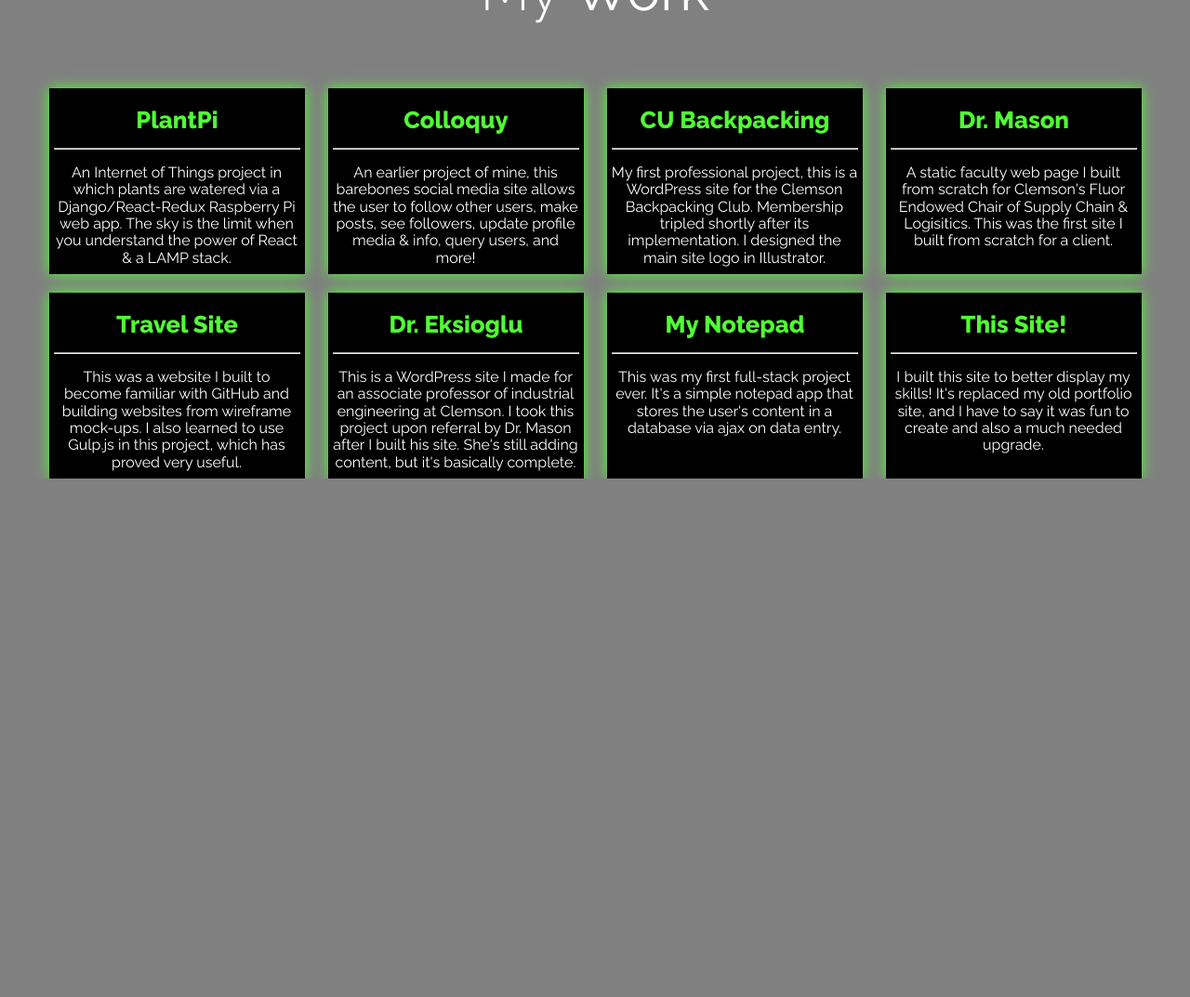
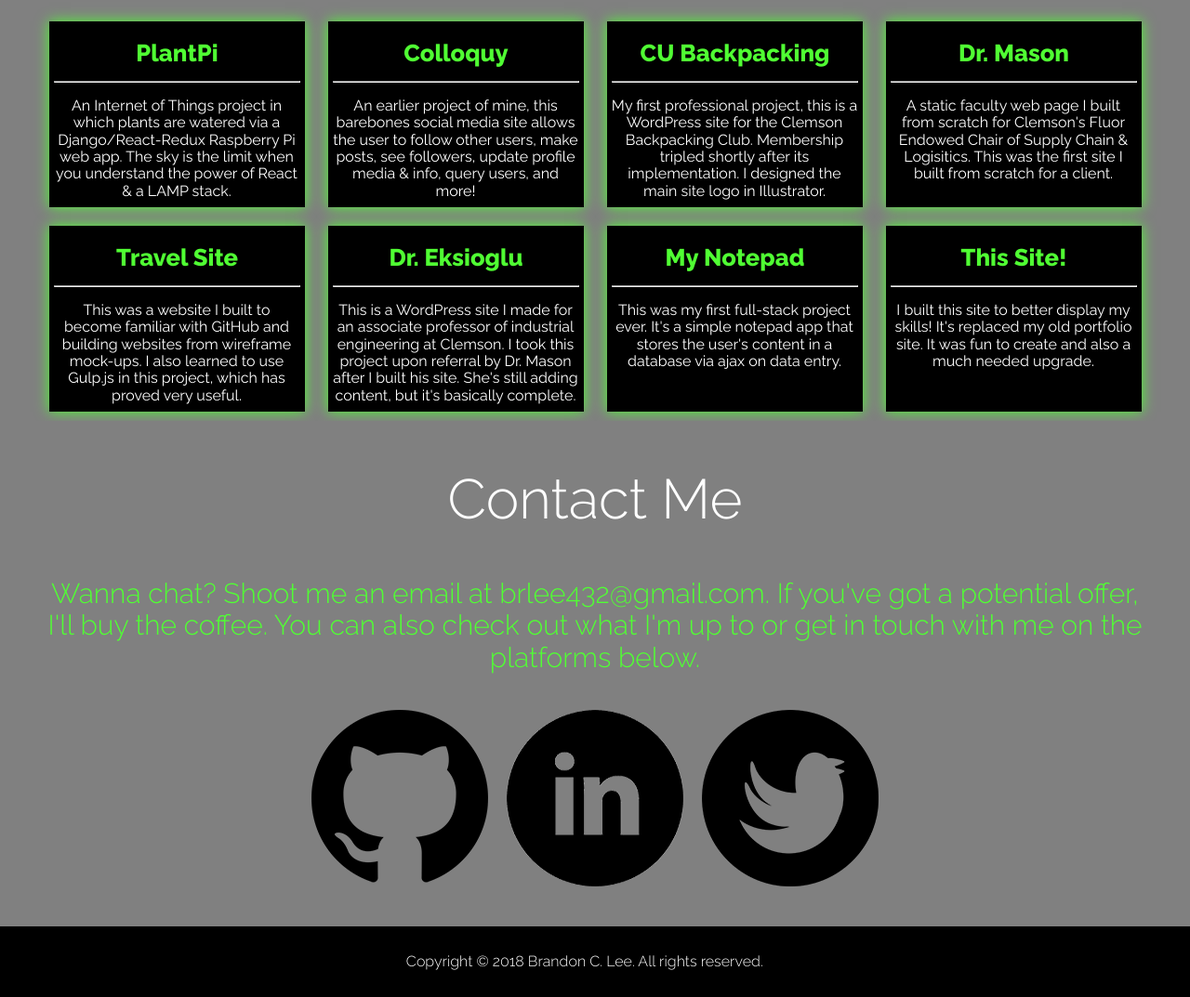
Before and after one commit to brlee432/Portfolio, a website: page app/index.html in a window 1280 px wide. Shown: the part 1959-3032 px from the top of the page at 93% size. Before the commit the page ends 2474 px from the top, so only its background shows below. Drawn offline with Linux system fonts and the light colour scheme; files that its build step writes are made by us from their sources.

Commit message:
finished what I initially set out to do with this site

```diff
--- a/app/assets/scripts/app.js
+++ b/app/assets/scripts/app.js
@@ -6,4 +6,4 @@
 
 var mobileMenu = new MobileMenu();
 var timeSince = new TimeSince();
-new RevealOnScroll($(".flex__item"), "55%");
+new RevealOnScroll($(".flex__item"), "60%");
--- a/app/assets/scripts/canvas.js
+++ b/app/assets/scripts/canvas.js
@@ -24,7 +24,7 @@
 		var logoDimensions = { x: 450, y: 700};
 	} else if (width >=350 && width < 450) {
 		image.src = 'assets/images/logo--particles-smaller.png';
-		var logoDimensions = { x: 290, y: 600};
+		var logoDimensions = { x: 270, y: 570};
 	} else if (width < 350) {
 		image.src = 'assets/images/logo--particles-smaller.png';
 		var logoDimensions = { x: 290, y: 560};
--- a/app/assets/styles/modules/_flex.css
+++ b/app/assets/styles/modules/_flex.css
@@ -4,7 +4,7 @@
  		display:flex;
 	 	flex-flow: row wrap;
 	 	padding:0;
-	 	margin:0;
+	 	margin:0 0 10px 0;
 	 	list-style: none;
 	 	justify-content: space-around;
  	}
--- /dev/null
+++ b/app/assets/styles/modules/_icons.css
@@ -0,0 +1,16 @@
+.icons {
+
+	&__container {
+		margin:1.8rem 0;
+		padding:0;
+		display:flex;
+		flex-flow: row nowrap;
+
+		justify-content: center;
+
+	}
+
+	&__item {
+		margin: 10px !important;
+	}
+}
--- a/app/assets/styles/modules/_picture-text-section.css
+++ b/app/assets/styles/modules/_picture-text-section.css
@@ -2,7 +2,7 @@
 	padding:1.2rem 0;
 
 	@mixin atLarge {
-		padding:4.5rem 0;
+		padding:4.5rem 0 0 0;
 	}
 
 	&--no-b-padding-until-medium {
--- /dev/null
+++ b/app/assets/styles/modules/_site-footer.css
@@ -0,0 +1,19 @@
+.site-footer {
+	background-color:$mainColor;
+	color:white;
+	padding:1.8rem 0;
+	text-align:center;
+
+	&__text {
+		font-weight:200;
+		display:block;
+		margin-bottom:1rem;
+
+		@mixin atMedium {
+			display:inline;
+			margin-bottom: 0;
+			margin-right:1.4rem;
+		}
+
+	}
+}
--- a/app/assets/styles/styles.css
+++ b/app/assets/styles/styles.css
@@ -14,3 +14,5 @@
 @import "modules/_base-text-container";
 @import "modules/_section-title";
 @import "modules/_flex";
+@import "modules/_icons";
+@import "modules/_site-footer";
--- a/app/index.html
+++ b/app/index.html
@@ -26,9 +26,9 @@
 			<div class="site-header__menu-content">
 				<nav class="nav-menu nav-menu--pull-right">
 					<ul>
-						<li><a href="#">About</a></li>
-						<li><a href="#">Work</a></li>
-						<li><a href="#">Contact</a></li>
+						<li><a href="#about">About</a></li>
+						<li><a href="#work">Work</a></li>
+						<li><a href="#contact">Contact</a></li>
 					</ul>
 				</nav>
 			</div>
@@ -51,7 +51,7 @@
 			<h3 class="headline headline--centered headline--secondary headline--small headline--narrow headline--light headline--b-margin-large">Whatever your vision, I have the tools to make it a reality.</h3>
 		</div>
 	</div>
-	<div class="picture-text-section" id="#about">
+	<div class="picture-text-section" id="about">
 		<div class="wrapper">
 			<div class="row row--gutters">
 				<div class="row__medium-4 row__medium-4--larger row__b-margin-until-medium">
@@ -70,7 +70,7 @@
 			</div>
 		</div>
 	</div>
-	<div id="#work">
+	<div id="work">
 		<div class="wrapper wrapper--no-padding-until-large">
 			 <h2 class="section-title section-title--white">My <strong>Work</strong></h2>
 			 <div class="flex__container">
@@ -81,13 +81,29 @@
 			 	<a href="https://brlee432.github.io/travel-site/"><div class="flex__item"><h1 class="flex__item--title">Travel Site</h1><div class="flex__item-content"><hr><p>This was a website I built to become familiar with GitHub and building websites from wireframe mock-ups. I also learned to use Gulp.js in this project, which has proved very useful.</p></div></div></a>
 			 	<a href="http://eksioglu-temp-com.stackstaging.com/"><div class="flex__item"><h1 class="flex__item--title">Dr. Eksioglu</h1><div class="flex__item-content"><hr><p>This is a WordPress site I made for an associate professor of industrial engineering at Clemson. I took this project upon referral by Dr. Mason after I built his site. She's still adding content, but it's basically complete.</p></div></div></a>
 			 	<a href="http://mynotepad-com.stackstaging.com/"><div class="flex__item"><h1 class="flex__item--title">My Notepad</h1><div class="flex__item-content"><hr><p>This was my first full-stack project ever. It's a simple notepad app that stores the user's content in a database via ajax on data entry.</p></div></div></a>
-			 	<a href="javascript:;"><div class="flex__item"><h1 class="flex__item--title">This Site!</h1><div class="flex__item-content"><hr><p>I built this site to better display my skills! It's replaced my old portfolio site, and I have to say it was fun to create and also a much needed upgrade.</p></div></div></a>
+			 	<a href="javascript:;"><div class="flex__item"><h1 class="flex__item--title">This Site!</h1><div class="flex__item-content"><hr><p>I built this site to better display my skills! It's replaced my old portfolio site. It was fun to create and also a much needed upgrade.</p></div></div></a>
 			 </div>
 		</div>
 	</div>
+	<div id="contact">
+		<div class="wrapper wrapper--no-padding-until-large">
+			<h2 class="section-title section-title--white">Contact Me</h2>
+			<h4 class="headline headline--centered headline--secondary headline--light headline--small headline--b-margin-small">Wanna chat? Shoot me an email at brlee432@gmail.com. If you've got a potential offer, I'll buy the coffee. You can also check out what I'm up to or get in touch with me on the platforms below.</h4>
+			<div class="icons__container">
+				<a href="https://github.com/brlee432"><img src="assets/images/github-icon.png" class="icons__item" /></a>
+				<a href="https://www.linkedin.com/in/brandon-lee-a0605a113/"><img src="assets/images/linkedin-icon.png" class="icons__item" /></a>
+				<a href="https://twitter.com/brlee432"><img src="assets/images/twitter-icon.png" class="icons__item" /></a>
+			</div>
+		</div>
+	</div>
+	<footer class="site-footer">
+	    <div class="wrapper">
+	      <p class="site-footer__text">Copyright &copy; 2018 Brandon C. Lee. All rights reserved.</p>
+	    </div>
+	</footer>
+<script src="/assets/scripts/canvas.js"></script>
 <!-- build:js assets/scripts/Vendor.js -->
 <script src="/temp/scripts/app.js"></script>
 <!-- endbuild -->
-<script src="/assets/scripts/canvas.js"></script>
 </body>
 </html>
--- a/app/temp/styles/styles.css
+++ b/app/temp/styles/styles.css
@@ -957,7 +957,7 @@
 }
 @media (min-width:1010px) {
 .picture-text-section {
-		padding:4.5rem 0
+		padding:4.5rem 0 0 0
 }
 	}
 .picture-text-section--no-b-padding-until-medium {
@@ -1027,7 +1027,7 @@
 	 	    -ms-flex-flow: row wrap;
 	 	        flex-flow: row wrap;
 	 	padding:0;
-	 	margin:0;
+	 	margin:0 0 10px 0;
 	 	list-style: none;
 	 	-ms-flex-pack: distribute;
 	 	    justify-content: space-around;
@@ -1079,3 +1079,44 @@
 	 		-webkit-transform: scale(1);
 	 		        transform: scale(1);
 	 	}
+.icons__container {
+		margin:1.8rem 0;
+		padding:0;
+		display:-webkit-box;
+		display:-ms-flexbox;
+		display:flex;
+		-webkit-box-orient: horizontal;
+		-webkit-box-direction: normal;
+		    -ms-flex-flow: row nowrap;
+		        flex-flow: row nowrap;
+
+		-webkit-box-pack: center;
+
+		    -ms-flex-pack: center;
+
+		        justify-content: center;
+
+	}
+.icons__item {
+		margin: 10px !important;
+	}
+.site-footer {
+	background-color:#000000;
+	color:white;
+	padding:1.8rem 0;
+	text-align:center;
+}
+.site-footer__text {
+		font-weight:200;
+		display:block;
+		margin-bottom:1rem;
+
+	}
+@media (min-width:800px) {
+.site-footer__text {
+			display:inline;
+			margin-bottom: 0;
+			margin-right:1.4rem
+
+	}
+	}
```
Also changed, not shown: app/assets/scripts/modules/RevealOnScroll.js (+0 -20 lines), app/assets/images/github-icon.png (added), app/assets/images/linkedin-icon.png (added), app/assets/images/twitter-icon.png (added), app/temp/scripts/App.js.
